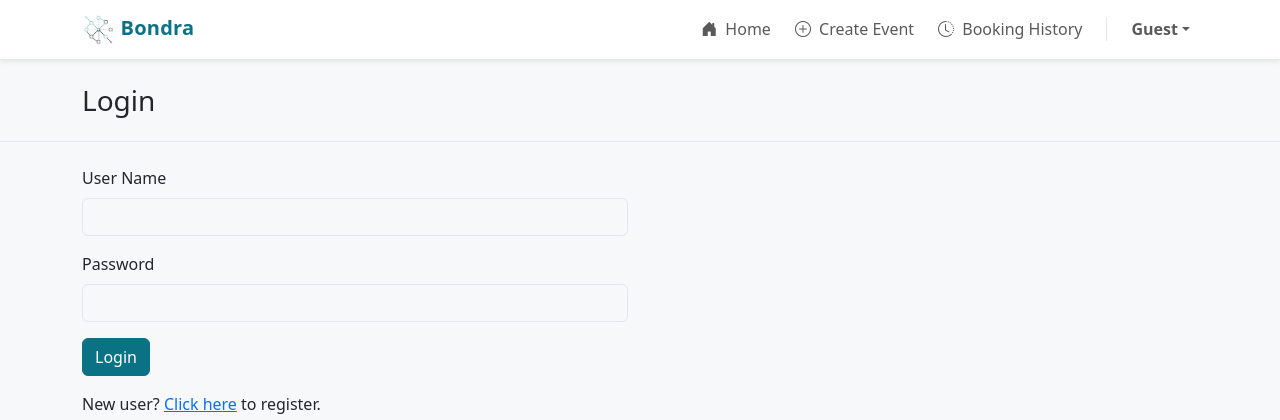
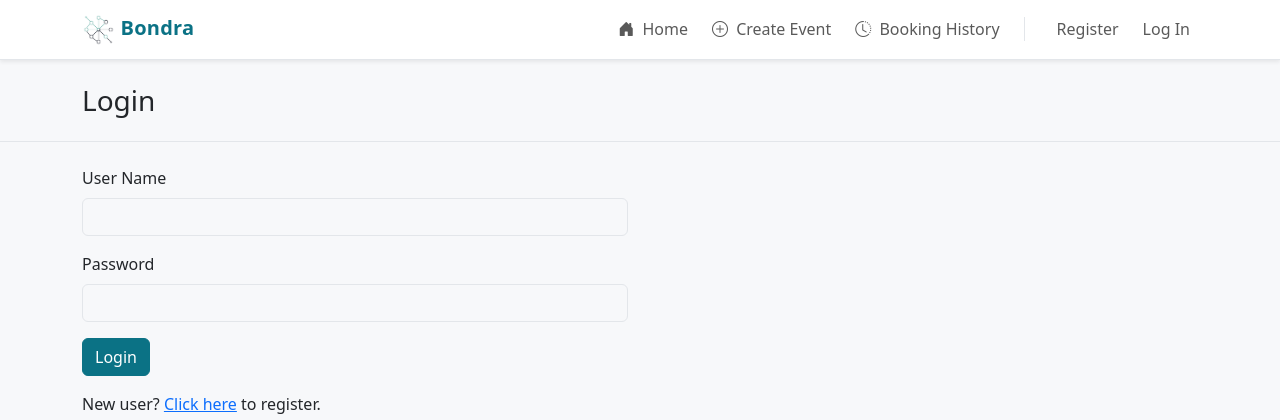
Before and after one commit to VanessaTorgler/IAB207_Group27, a Flask app: a page that uses website/templates/base.html in a window 1280 px wide. Shown: the top 420 px of the page. Run offline with Flask 3, Linux system fonts and the light colour scheme; some libraries are stand-ins or nearby versions.

Commit message:
changed user dropdown to disappear as a guest user

```diff
--- a/website/templates/base.html
+++ b/website/templates/base.html
@@ -57,19 +57,21 @@
 
           <!-- User Dropdown -->
           <li class="nav-item dropdown">
-            <a class="nav-link dropdown-toggle d-flex align-items-center" href="#" id="userDropdown"
-              role="button" data-bs-toggle="dropdown" aria-expanded="false">
             {% if current_user.is_authenticated %}
+            <a class="nav-link dropdown-toggle d-flex align-items-center" href="#" id="userDropdown" role="button"
+              data-bs-toggle="dropdown" aria-expanded="false">
               <span class="fw-semibold">
                 {{ current_user.username
                 or current_user.name
                 or current_user.email
                 | default('Account', true) }}
               </span>
+
+            </a>
             {% else %}
-                <span class="fw-semibold">Guest</span>
+          <li><a class="nav-item nav-link" href="{{url_for('auth.register')}}">Register</a></li>
+          <li><a class="nav-item nav-link" href="{{url_for('auth.login')}}">Log In</a></li>
           {% endif %}
-            </a>
           <ul class="dropdown-menu dropdown-menu-end" aria-labelledby="userDropdown">
             <li><a class="dropdown-item" href="{{ url_for('main.index') }}"><i class="bi bi-person-circle me-2"></i>
                 Profile</a></li>
```
Lines whose indentation alone changed are shown as unchanged.
